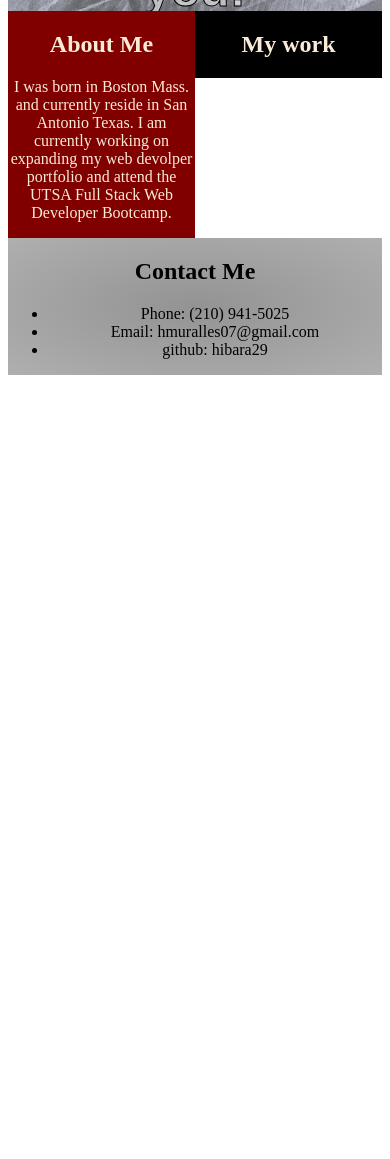
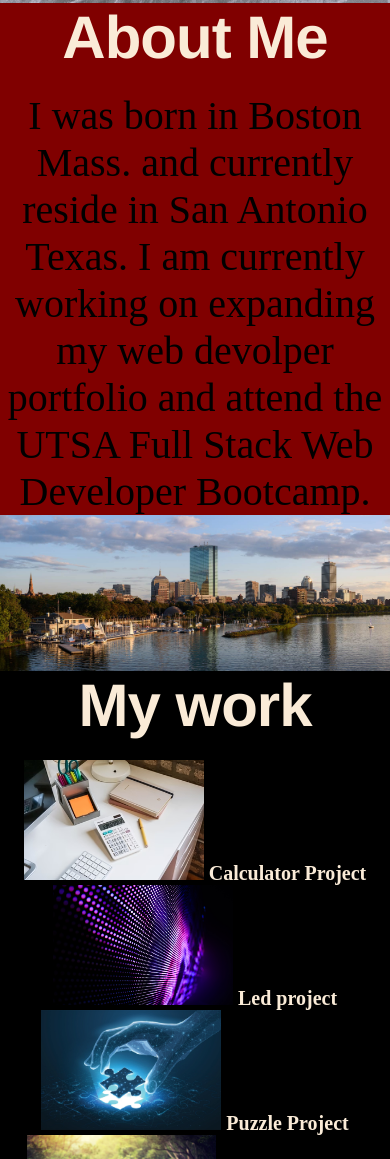
Before and after one commit to Hibarra29/Hector-Ibarra-Portfolio, a plain HTML site: page index.html in a window 390 px wide. Shown: the part 841-2000 px from the top of the page. Before the commit the page ends 1224 px from the top, so only its background shows below. Drawn offline with Linux system fonts and the light colour scheme.

Commit message:
added changes to the css format, added media query, changed project images

```diff
--- a/assets/style.css
+++ b/assets/style.css
@@ -1,3 +1,9 @@
+*{
+    padding: 0px;
+    margin: 0px;
+    border: 0px;
+}
+
 nav{
 list-style-type: none;
 margin: 0%;
@@ -10,6 +16,7 @@ left: 0;
 top: 0;
 right: 0;
 z-index: 900;
+flex-wrap: wrap;
 }
 
 nav ul {
@@ -54,7 +61,7 @@ a:active {
 
 .hero_title {
     font: 900 80px Arial;
-    -webkit-text-fill-color: rgba(245, 245, 245, 0.575);
+    -webkit-text-fill-color: rgba(0, 0, 0, 0.575);
     -webkit-text-stroke: 1px;
 }
 .hero_desc {
@@ -67,41 +74,116 @@ a:active {
     left: 50%;
     transform: translate(-50%, -50%);
     font: 600 80px Arial;
-    -webkit-text-fill-color: rgba(245, 245, 245, 0.575);
+    -webkit-text-fill-color: rgba(0, 0, 0, 0.418);
     -webkit-text-stroke: 1px;
-    color: rgb(0, 0, 0);
+    color: rgb(255, 255, 255);
 }
 
-.aboutme {
-    float: left;
-    display: block;
-    width: 50%;
+#Aboutme {
+    width: 100%;
     text-align: center;
     background-color: rgb(128, 0, 0);
     text-decoration: double;
+    height: fit-content;
 }
 
-.mywork {
-    float: right;
-    display: block;
-    width: 50%;
-    text-align: center;
+#aboutmeimg {
+  width:100%;
+  height:30%;
 }
 
-section {
-    background-color: black;
+h1 {
+    font-family: helvetica, Arial, sans-serif;
+    letter-spacing: -1px;
+    font-size: 60px;
+    font-weight: bold;
     color: antiquewhite;
-    margin: 0%;
-    padding: 0%;
-    overflow: hidden;
+    padding-bottom: 20px;
+}
+
+h2 {
+    text-align: center;
+    color: maroon;
+}
+
+#Aboutme p {
+    font-family: 'Times New Roman', Times, serif;
+    text-align: center;
+    font-size: 40px;
+}
+
+#mywork {
+    width:100%;
+    text-align: center;
+    background-color: rgb(0, 0, 0);
+    text-decoration: double;
+    height:81.1%;
+}
+
+
+img {
+    max-width: 100%;
+    height: 120px;
+    object-fit: contain;
+}
+
+#mywork ul {
+    list-style-type: none;
+    font-size: 20px;
+    font-weight: bold;
+    margin: 0;
+    padding: 0;
+}
+
+.link3:link {
+    z-index: 900;
+    color: antiquewhite;
+}
+.link3:visited {
+    color: maroon;
+}
+.link3:hover {
+    color: hsl(0, 0%, 100%);
+    text-shadow: 2px 2px 2px maroon;
+}
+.link3:active {
+    color: blueviolet;
 }
 
 footer {
     position: relative;
-    left: 0;
     bottom: 0;
     width: 100%;
     background-image: radial-gradient(rgba(0, 0, 0, 0.425), rgba(131, 131, 131, 0.644));
     overflow: hidden;
+    list-style-type: none;
+}
+
+footer ul li {
+    list-style-type: none;
     text-align: center;
 }
+
+.link2:link {
+    z-index: 900;
+    color: antiquewhite;
+}
+.link2:visited {
+    color: rgb(0, 0, 0);
+}
+.link2:hover {
+    color: #da0aec;
+    text-shadow: 1px 1px 1px rgb(0, 0, 0);
+}
+.link2:active {
+    color: rgb(255, 255, 255);
+}
+
+  @media screen and (max-width:600px) {
+     #mywork, #Aboutme {
+        float: none;
+        width: 100%;
+        flex: auto;
+        flex-direction: column;
+    }
+  }
--- a/index.html
+++ b/index.html
@@ -6,17 +6,19 @@
     <title>Nice2MeetU</title>
     <link rel="stylesheet" href="assets/style.css">
 </head>
+
 <body>
+
     <nav>
         <ul>
             <li>
-                <a class="link" href="#AboutMe">About Me</a>
+                <a class="link" href="#Aboutme">About Me</a>
             </li>
             <li>
                 <a class="link" href="#Mywork">My Work</a>
             </li>
             <li>
-                <a class="link" href="#contact">Contact</a>
+                <a class="link" href="#Contact">Contact</a>
             </li>
         </ul>
     </nav>
@@ -32,28 +34,51 @@
         </div>
     </section>
 
-    <section class="Aboutme">
-        <h1>About Me </h1>
+    <section id="Aboutme">
+
+        <h1>About Me</h1>
         <p>
             I was born in Boston Mass. and currently reside in San Antonio Texas. I am currently working on expanding my web devolper portfolio and attend the UTSA Full Stack Web Developer Bootcamp.
         </p>
+
+        <img id="aboutmeimg" src="assets/images/Boston-skyline-from-Longfellow-Bridge.jpg" alt="City of Boston">
+
     </section>
 
-    <section class="Mywork">
+    <section id="Mywork">
+
         <h1>My work</h1>
-        <a href="image"></a>
+        <ul>
+            <li>
+                <img src="assets/images/Calculator3.avif" alt="Calculator">
+                <a class="link3" href="#">Calculator Project</a>
+            </li>
+            <li>
+                <img src="assets/images/led light2.jpg" alt="Led">
+                <a class="link3" href="#">Led project</a>
+            </li>
+            <li>
+                <img src="assets/images/puzzle2.jpg" alt="Puzzle">
+                <a class="link3" href="#">Puzzle Project</a>
+            </li>
+            <li>
+                <img src="assets/images/running2.jpg" alt="Running image">
+                <a class="link3" href="#">Running Project</a>
+            </li>
+        </ul>
+
     </section>
-    <footer>
+    <footer id="Contact">
         <h2>Contact Me</h2>
         <Ul>
             <li>
-                Phone: (210) 941-5025
+                <a class="link2" href="#phone"> Phone: (210) 941-5025 </a>
             </li>
             <li>
-                Email: hmuralles07@gmail.com
+                <a class="link2" href="#hmuralles07@gmail.com"> Email: hmuralles07@gmail.com </a>
             </li>
             <li>
-                github: hibara29
+                <a class="link2" href="https://github.com/Hibarra29"> github: hibara29 </a>
             </li>
         </Ul>
     </footer>
```
Also changed, not shown: assets/images/Boston-skyline-from-Longfellow-Bridge.jpg (added), assets/images/Calculator3.avif (added), assets/images/led light2.jpg (added), assets/images/puzzle2.jpg (added), assets/images/running2.jpg (added).
